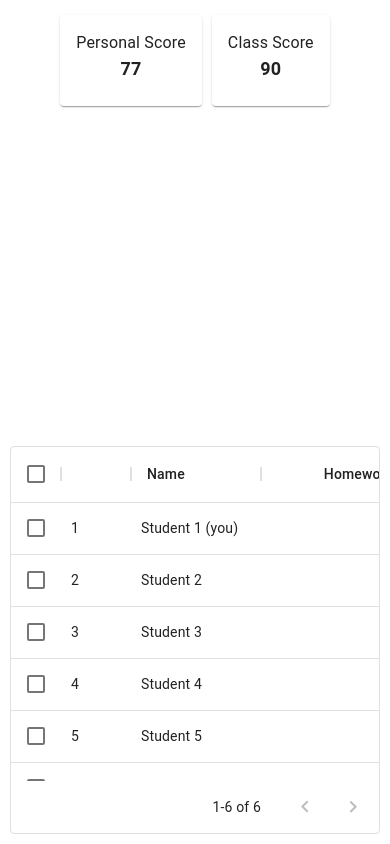
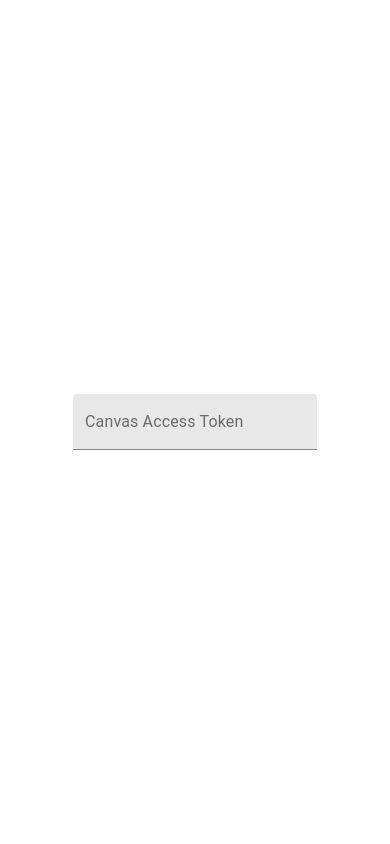
Before and after one commit to 394-s21/PeerPal, a React Native app: screen / in a window 390 px wide. Built offline with nearby package versions, Linux system fonts and the light colour scheme.

Commit message:
Added TextField and UserScreen

```diff
--- a/App.js
+++ b/App.js
@@ -2,11 +2,13 @@ import { StatusBar } from 'expo-status-bar';
 import React from 'react';
 import { StyleSheet, Text, View } from 'react-native';
 import CourseScreen from './screens/CourseScreen'
+import UserScreen from './Screens/UserScreen'
 
 export default function App() {
   return (
     <View style={styles.container}>
-      <CourseScreen/>
+      {/* <CourseScreen/> */}
+      <UserScreen/>
       <StatusBar style="auto" />
     </View>
   );
--- /dev/null
+++ b/Screens/UserScreen.js
@@ -0,0 +1,29 @@
+import React, {useState} from 'react';
+import {View} from 'react-native'
+import { makeStyles } from '@material-ui/core/styles';
+import Card from '@material-ui/core/Card';
+import Grid from '@material-ui/core/Grid'
+import CardActions from '@material-ui/core/CardActions';
+import CardContent from '@material-ui/core/CardContent';
+import Typography from '@material-ui/core/Typography'
+import RankCard from '../components/RankCard';
+import AssignmentCard from '../components/AssignmentCard'
+import Table from '@material-ui/core/Table'
+import { DataGrid } from '@material-ui/data-grid'
+import TextField from '@material-ui/core/TextField'
+
+const UserScreen = ({route, navigation}) => {
+    return(
+
+        <TextField
+            variant="filled"
+            placeholder="1234~8IcdyEzRB4ioXqmoXotJb8jc7djVDTWujhGUf03KOalUGMzePweQZkA13Omu3eHJ"
+            color="primary"
+            label="Canvas Access Token">
+
+        </TextField>
+
+    );
+}
+
+export default UserScreen;
--- a/package.json
+++ b/package.json
@@ -10,6 +10,7 @@
   "dependencies": {
     "@material-ui/core": "^4.11.4",
     "@material-ui/data-grid": "*",
+    "dotenv": "^9.0.2",
     "expo": "~41.0.1",
     "expo-status-bar": "~1.0.4",
     "firebase": "8.2.3",
```
Also changed, not shown: 1 other file (tests, documents, lock files or other folders).
